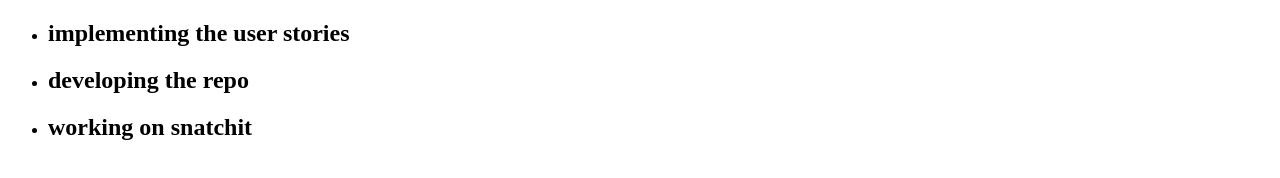
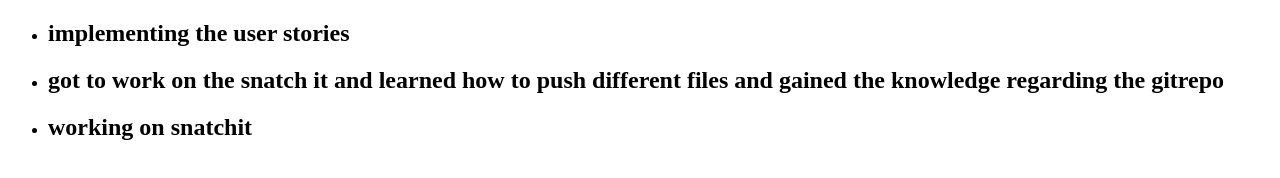
Before and after one commit to Drm2137/SnatchIT, a plain HTML site: page teammembers/mahitha.html in a window 1280 px wide. Drawn offline with Linux system fonts and the light colour scheme.

Commit message:
Update mahitha.html

```diff
--- a/teammembers/mahitha.html
+++ b/teammembers/mahitha.html
@@ -12,7 +12,7 @@
             <h2>implementing the user stories</h2>
         </li>
         <li>
-            <h2>developing the repo</h2>
+            <h2>got to work on the snatch it and learned how to push different files and gained the knowledge regarding the gitrepo</h2>
         </li>
         <li>
             <h2>working on snatchit</h2>
```
